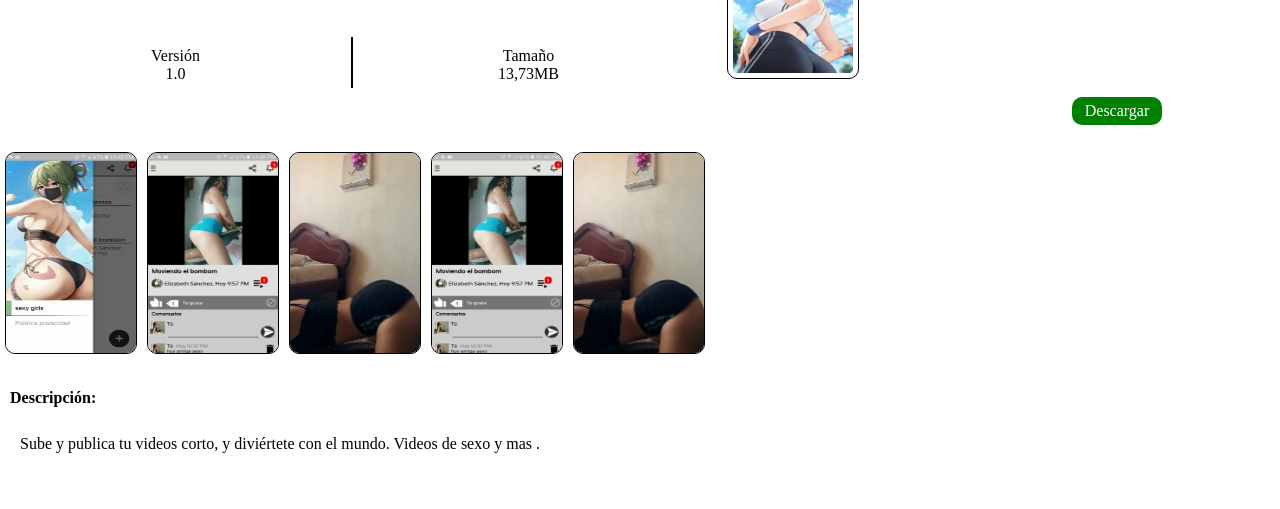
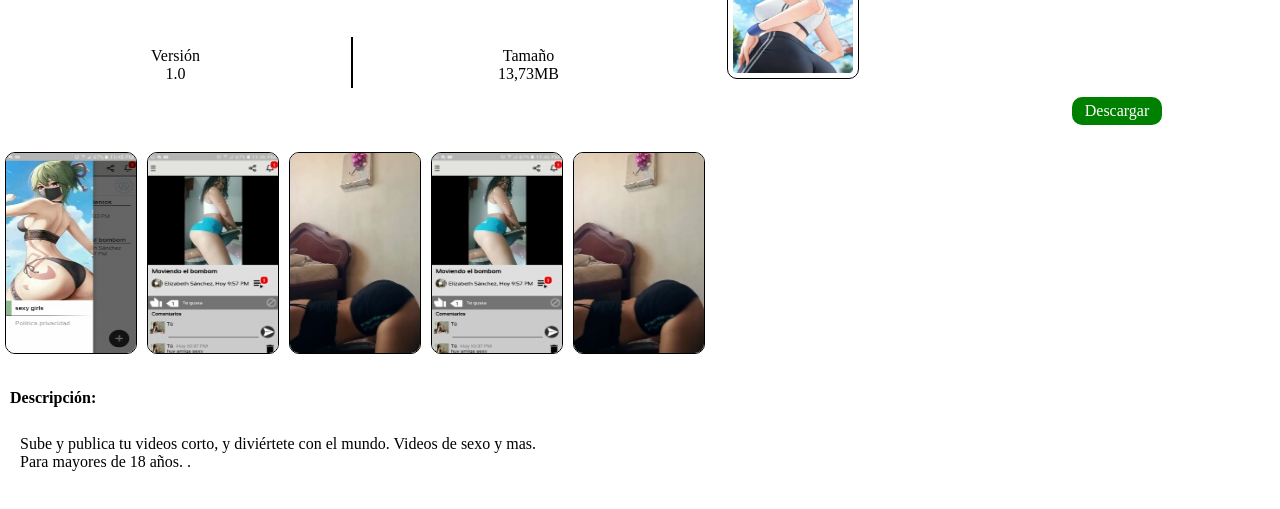
Before and after one commit to Orlando43claro/sexy-girls, a plain HTML site: page index.html in a window 1280 px wide. Shown: the part 73-582 px from the top of the page. Drawn offline with Linux system fonts and the light colour scheme.

Commit message:
Update index.html

```diff
--- a/index.html
+++ b/index.html
@@ -83,7 +83,7 @@ p{padding: 10px; }
 
 <div class="footer">
 <p>
-<h4>Descripción:</h4><br><p>Sube y publica tu videos corto, y diviértete con el mundo. Videos de sexo y mas
+<h4>Descripción:</h4><br><p>Sube y publica tu videos corto, y diviértete con el mundo. Videos de sexo y mas. <br>Para mayores de 18 años.
 .</p>
 
 </div>
```
